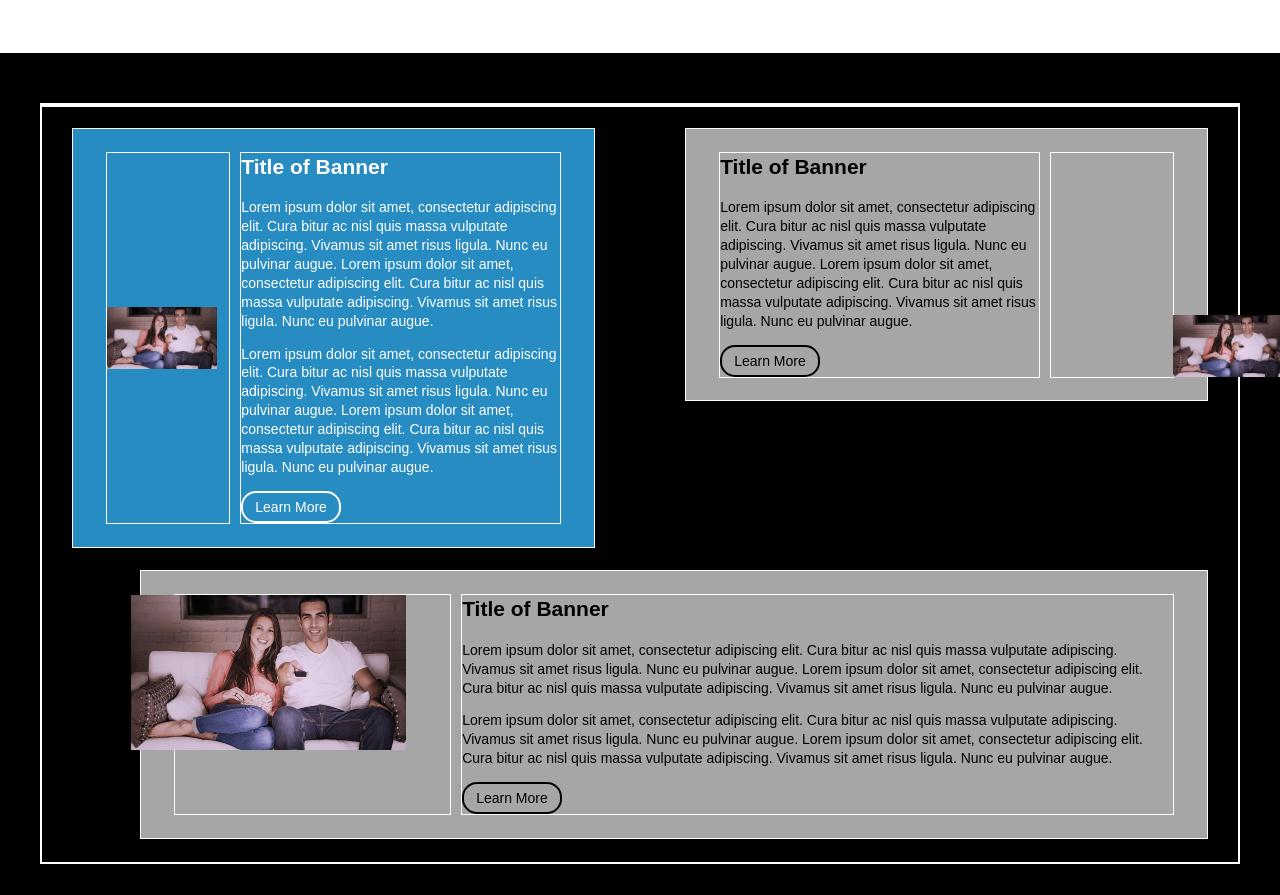
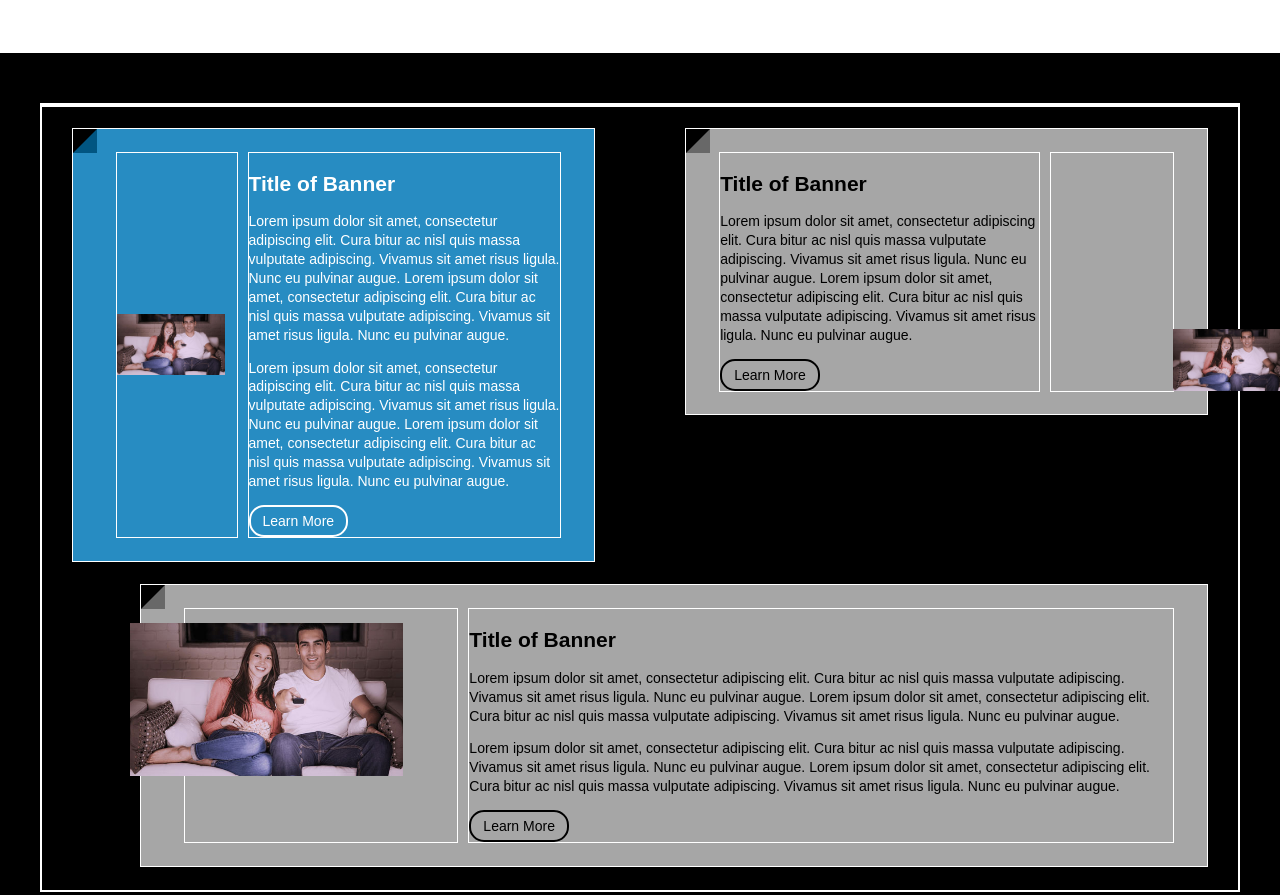
Before and after one commit to kganguly/FED, a website: page index.html in a window 1280 px wide. Shown: the part 460-1355 px from the top of the page. Before the commit the page ends 1327 px from the top, so only its background shows below. Drawn offline with nearby package versions, Linux system fonts and the light colour scheme.

Commit message:
Adjusted desktop article top spacing.

```diff
--- a/css/style.css
+++ b/css/style.css
@@ -179,9 +179,30 @@ article {
     background-color: #278cc2;
 }
 
+#lead:before {
+    content: "";
+    position: absolute;
+    top: 0;
+    left: 0;
+    border-width: 12px;
+    border-style: solid;
+    border-color: #000 #015581 #015581 #000;
+}
+
 #blurb,
 #detail {
     background-color: #a6a6a6;
+}
+
+#blurb:before,
+#detail:before {
+    content: "";
+    position: absolute;
+    top: 0;
+    left: 0;
+    border-width: 12px;
+    border-style: solid;
+    border-color: #000 #686868 #686868 #000;
 }
 
 aside {
@@ -216,7 +237,7 @@ main.article {
 }
 
 main.article>h2 {
-    margin-top: 0;
+    margin-bottom: 0;
 }
 
 #blurb>main,
@@ -366,7 +387,8 @@ img {
         width: 94%;
     }
     #detail img {
-        margin-left: -16%;
+        margin-top: 5%;
+        margin-left: -20%;
         width: 100%;
     }
 }
```
